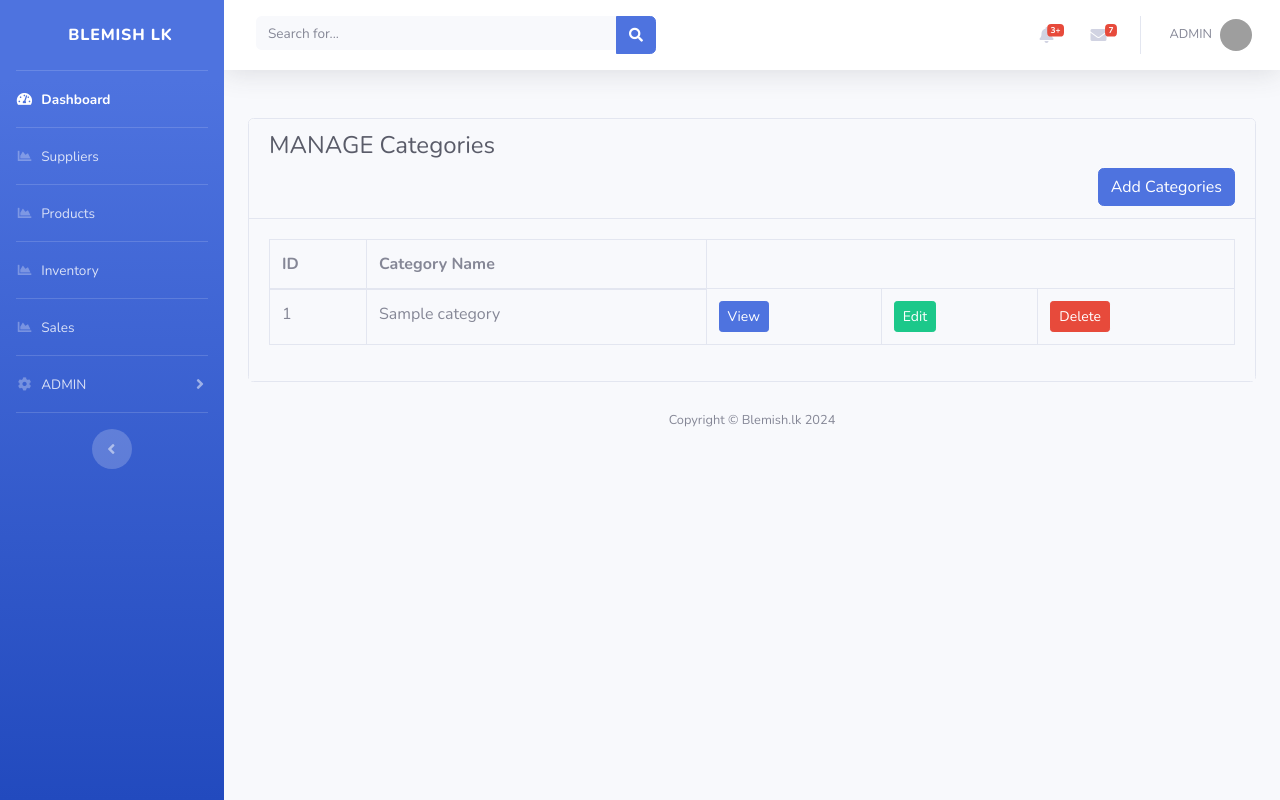
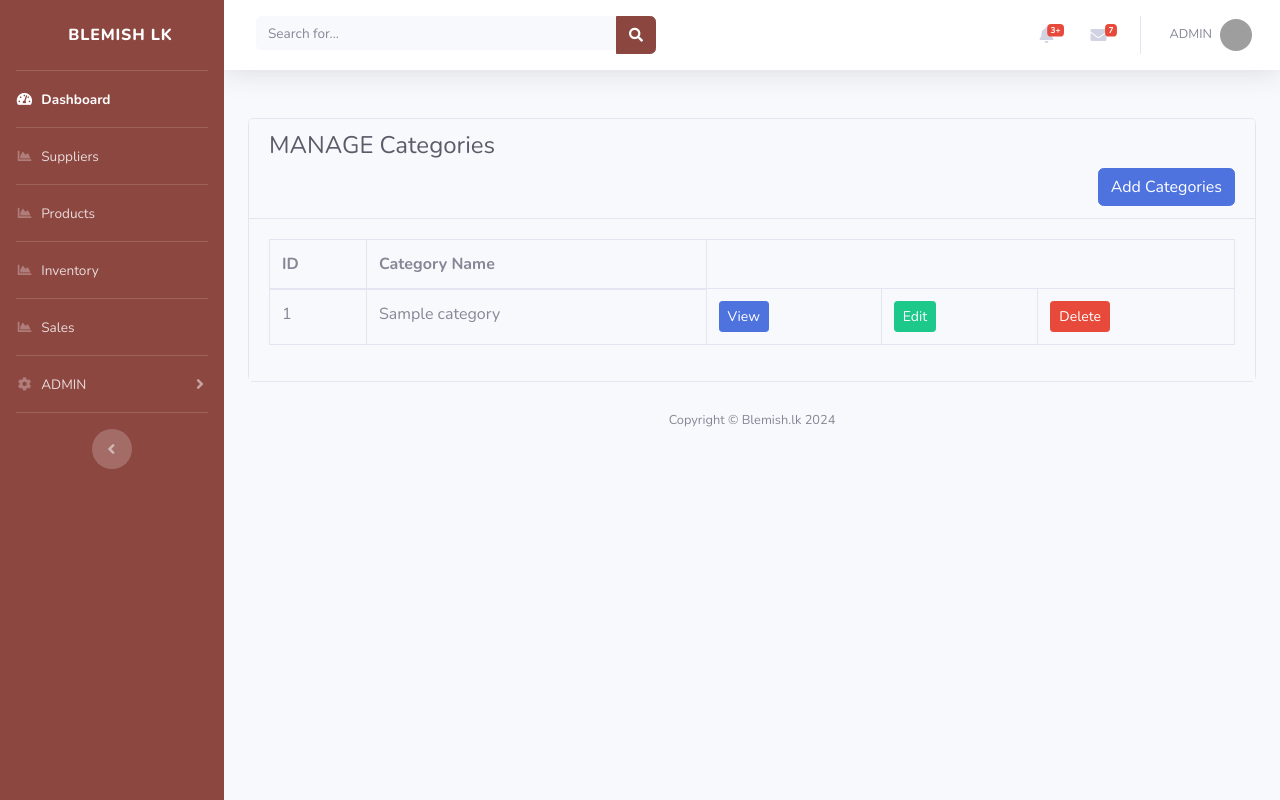
Before and after one commit to psw101/blemish-lk-system, a PHP site: page /categories.php in a window 1280 px wide. Run offline with PHP 8.4, Linux system fonts and the light colour scheme; tables that the repository leaves empty hold one stand-in row (values such as "Sample post"); grey boxes are pictures that could not be loaded.

Commit message:
refactor: change theme color
Co-authored-by: Tharushi <rathnay-im21111@stu.kln.ac.lk>

Co-authored-by: Ama <amahitiara@gmail.com>

```diff
--- a/includes/navbar.php
+++ b/includes/navbar.php
@@ -1,5 +1,6 @@
    <!-- Sidebar -->
-   <ul class="navbar-nav bg-gradient-primary sidebar sidebar-dark accordion" id="accordionSidebar">
+   <ul class="navbar-nav  sidebar sidebar-dark accordion" id="accordionSidebar" style="background-color: #8d4741;">
+
 
 <!-- Sidebar - Brand -->
 <a class="sidebar-brand d-flex align-items-center justify-content-center" href="index.html">
@@ -104,7 +105,8 @@
 
           <!-- Sidebar Toggle (Topbar) -->
           <button id="sidebarToggleTop" class="btn btn-link d-md-none rounded-circle mr-3">
-            <i class="fa fa-bars"></i>
+          <i class="fa fa-bars" style="color: #8d4741;"></i>
+
           </button>
 
           <!-- Topbar Search -->
@@ -112,8 +114,8 @@
             <div class="input-group">
               <input type="text" class="form-control bg-light border-0 small" placeholder="Search for..." aria-label="Search" aria-describedby="basic-addon2">
               <div class="input-group-append">
-                <button class="btn btn-primary" type="button">
-                  <i class="fas fa-search fa-sm"></i>
+              <button class="btn btn-primary" type="button" style="background-color: #8c4640; border-color: #8d4741;">
+              <i class="fas fa-search fa-sm"></i>
                 </button>
               </div>
             </div>
```
